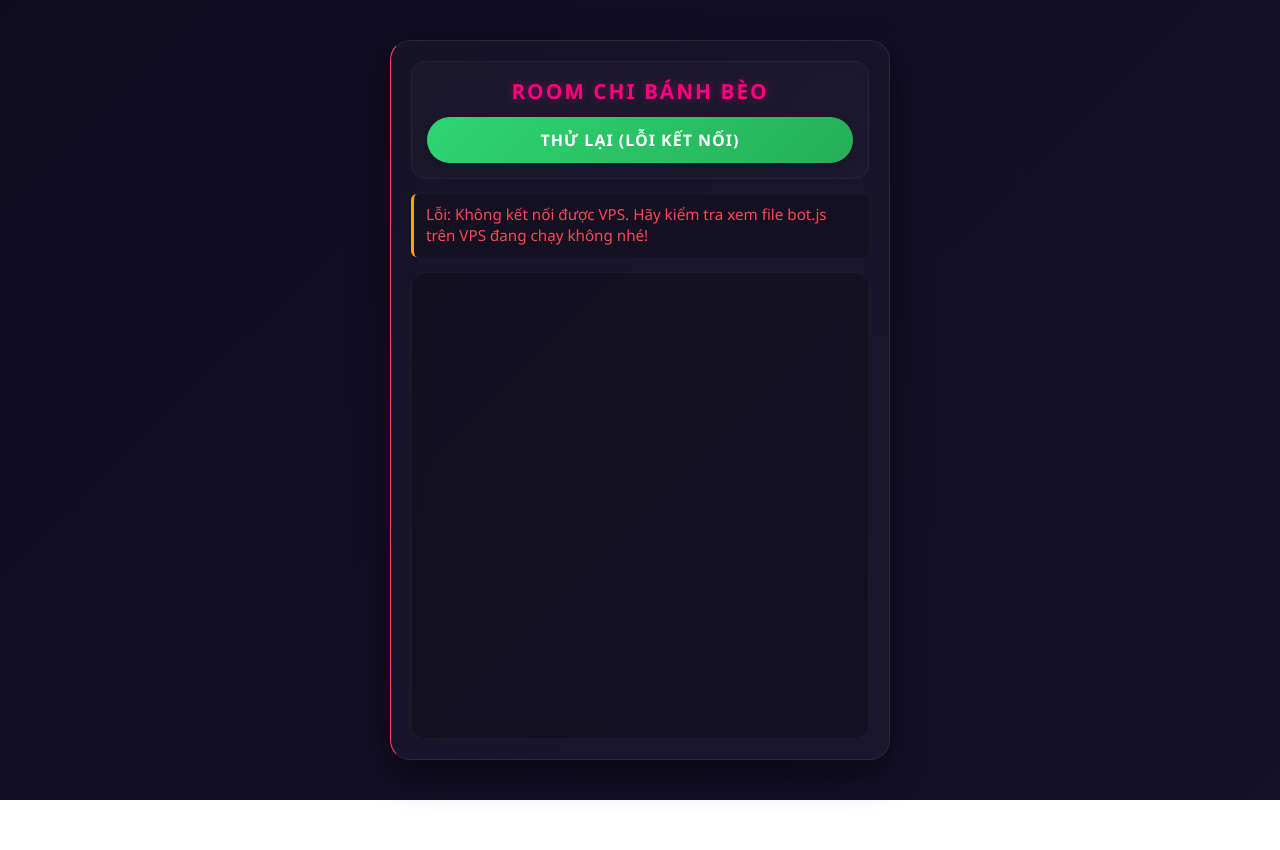
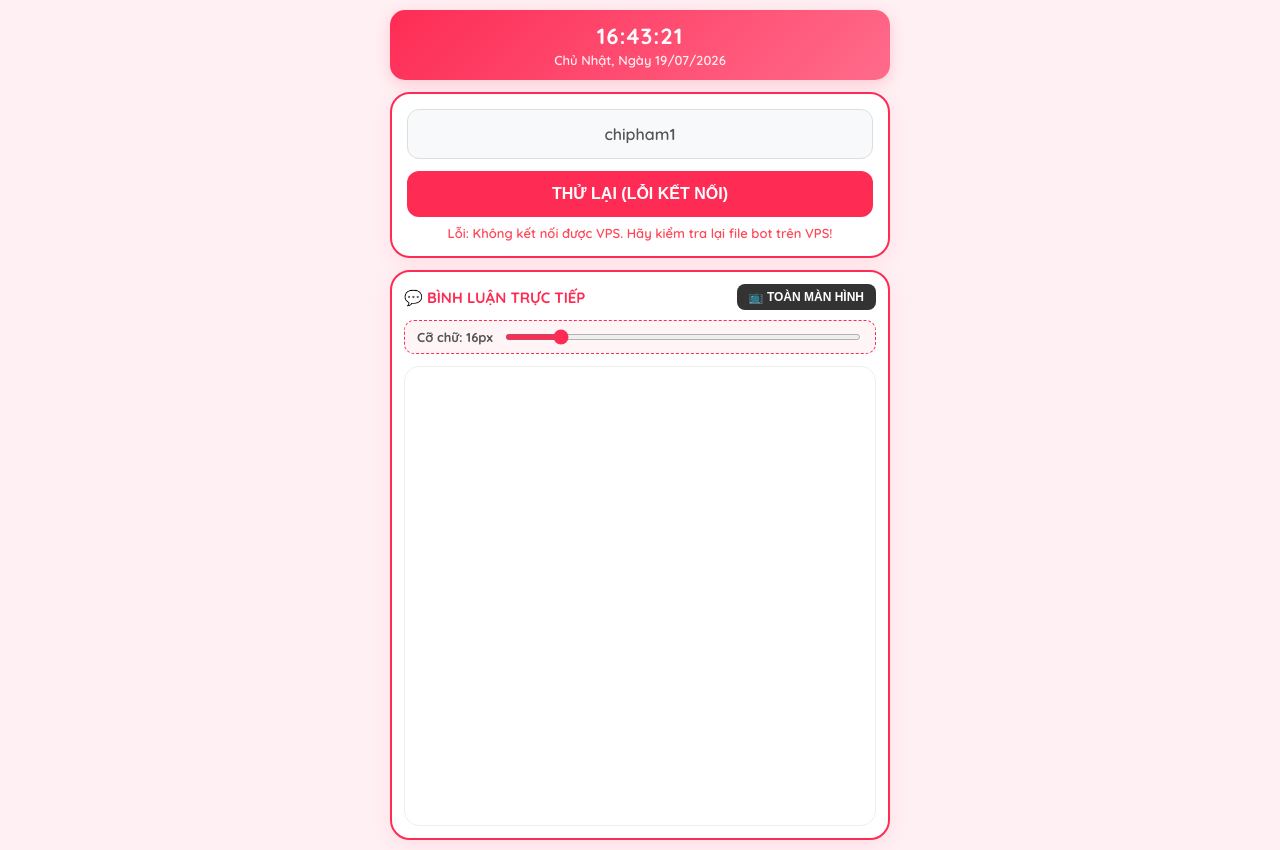
Before and after one commit to cmttiktok/tncmt, a website: page index.html in a window 1280 px wide. Both pictures are taken after a click on the button "BẮT ĐẦU ĐỌC CMT". Before the commit the page ends 800 px from the top, so only its background shows below. Drawn offline with nearby package versions, Linux system fonts and the light colour scheme; no server answers.

Commit message:
Update index.html

```diff
--- a/index.html
+++ b/index.html
@@ -3,195 +3,270 @@
 <head>
     <meta charset="UTF-8">
     <meta name="viewport" content="width=device-width, initial-scale=1.0, maximum-scale=1.0, user-scalable=no">
-    <title>Room Chi Bánh Bèo - TikTok Live Comment</title>
-    <!-- Nhúng thư viện Socket.IO Client -->
+    <title>BÈO LIVE COMMENTS</title>
+    <link href="https://fonts.googleapis.com/css2?family=Quicksand:wght@600;700&display=swap" rel="stylesheet">
+    <!-- Nhúng thư viện Socket.IO Client từ CDN ổn định -->
     <script src="https://cdn.socket.io/4.7.5/socket.io.min.js"></script>
     <style>
-        * {
-            box-sizing: border-box;
-            margin: 0;
-            padding: 0;
-            font-family: 'Segoe UI', Tahoma, Geneva, Verdana, sans-serif;
+        :root {
+            --pink: #fe2c55;
+            --bg: #fff0f3;
+            --panel: #ffffff;
+        }
+        * { box-sizing: border-box; }
+        body {
+            font-family: 'Quicksand', sans-serif;
+            background: var(--bg);
+            margin: 0; padding: 10px;
+            display: flex; flex-direction: column; align-items: center;
+            min-height: 100vh;
+        }
+        .container { width: 100%; max-width: 500px; display: flex; flex-direction: column; gap: 12px; }
+
+        /* Widget Đồng hồ */
+        .clock-card {
+            background: linear-gradient(135deg, var(--pink), #ff6b8b);
+            color: white; padding: 12px; border-radius: 15px;
+            text-align: center; box-shadow: 0 4px 15px rgba(254,44,85,0.2);
+        }
+        #digitalClock { font-size: 22px; font-weight: 700; letter-spacing: 1px; }
+        #digitalDate { font-size: 13px; opacity: 0.9; margin-top: 2px; }
+
+        .card {
+            background: var(--panel); padding: 15px; border-radius: 20px;
+            border: 2px solid var(--pink); box-shadow: 0 6px 20px rgba(254,44,85,0.08);
+            text-align: center;
+        }
+        input[type="text"] {
+            width: 100%; padding: 14px; border-radius: 12px;
+            border: 1px solid #ddd; background: #f8f9fa;
+            font-family: inherit; font-size: 16px; text-align: center; margin-bottom: 12px;
+            outline: none;
         }
 
-        body {
-            background: linear-gradient(135deg, #0f0c20, #15102a);
-            min-height: 100vh;
-            display: flex;
-            justify-content: center;
-            align-items: center;
-            padding: 15px;
-            overflow: hidden;
+        .btn-main {
+            width: 100%; padding: 14px; border: none; border-radius: 12px;
+            background: var(--pink); color: white; font-weight: bold;
+            font-size: 16px; cursor: pointer; transition: 0.2s;
+            -webkit-tap-highlight-color: transparent;
+            text-transform: uppercase;
+        }
+        .btn-main:active { transform: scale(0.98); }
+
+        /* Trạng thái nút bấm khi chuyển sang nút Ngắt kết nối */
+        .btn-stop-mode {
+            background: #333333 !important;
         }
 
-        /* Giao diện Glassmorphic tối ưu 1 cột cho Mobile */
-        .container {
-            width: 100%;
-            max-width: 500px;
-            background: rgba(255, 255, 255, 0.03);
-            backdrop-filter: blur(15px);
-            -webkit-backdrop-filter: blur(15px);
-            border: 1px solid rgba(255, 255, 255, 0.08);
-            border-radius: 20px;
-            padding: 20px;
-            box-shadow: 0 15px 35px rgba(0, 0, 0, 0.5);
-            display: flex;
-            flex-direction: column;
-            gap: 15px;
-            height: 90vh;
+        .status-text { font-size: 13px; color: #ffa502; margin-top: 8px; display: block; font-weight: 600; }
+
+        /* Thanh điều khiển cỡ chữ */
+        .font-control {
+            display: flex; align-items: center; justify-content: space-between;
+            gap: 10px; margin-bottom: 12px; background: #fff5f7;
+            padding: 8px 12px; border-radius: 10px; border: 1px dashed var(--pink);
+        }
+        .font-control label { font-size: 13px; color: #555; font-weight: bold; white-space: nowrap; }
+        .font-control input[type="range"] {
+            flex: 1; accent-color: var(--pink); cursor: pointer; height: 6px;
         }
 
-        .header-panel {
-            background: rgba(255, 255, 255, 0.02);
-            border-radius: 15px;
-            padding: 15px;
-            text-align: center;
-            border: 1px solid rgba(255, 255, 255, 0.05);
+        /* Tiêu đề khung chat và nút kích hoạt toàn màn hình */
+        .chat-header {
+            display: flex; justify-content: space-between; align-items: center; margin-bottom: 10px;
+        }
+        .chat-title { margin: 0; color: var(--pink); font-size: 15px; }
+        .btn-action {
+            background: #333; color: white; border: none; padding: 6px 12px;
+            font-size: 12px; font-weight: bold; border-radius: 8px; cursor: pointer;
+        }
+        .btn-close-full {
+            background: #fe2c55; color: white; border: none; padding: 8px 16px;
+            font-size: 14px; font-weight: bold; border-radius: 8px; cursor: pointer; display: none;
         }
 
-        h2 {
-            color: #ff007f;
-            font-size: 1.3rem;
-            text-transform: uppercase;
-            letter-spacing: 2px;
-            margin-bottom: 12px;
-            text-shadow: 0 0 10px rgba(255, 0, 127, 0.4);
+        /* Khung chatbox mượt mà */
+        .chat-box-wrapper {
+            position: relative; width: 100%;
         }
+        .chat-box {
+            width: 100%; height: calc(100vh - 340px); min-height: 350px; max-height: 550px;
+            background: #fff; border-radius: 15px; border: 1px solid #eee;
+            padding: 12px; overflow-y: auto; text-align: left;
+            display: flex; flex-direction: column; gap: 8px; transition: all 0.2s ease-in-out;
+        }
+        .msg { font-size: 16px; line-height: 1.4; animation: fadeIn 0.2s ease; word-break: break-word; }
+        .user { color: var(--pink); font-weight: 700; margin-right: 5px; }
+        .txt { color: #333; }
 
-        /* Thiết kế nút bấm */
-        .control-btn {
-            width: 100%;
-            padding: 12px 20px;
-            font-size: 1rem;
-            font-weight: bold;
-            border: none;
-            border-radius: 25px;
-            cursor: pointer;
-            transition: all 0.3s ease;
-            text-transform: uppercase;
-            letter-spacing: 1px;
-            color: #fff;
-            box-shadow: 0 4px 15px rgba(0,0,0,0.2);
+        /* ========================================== */
+        /* CSS CHẾ ĐỘ TOÀN MÀN HÌNH ẢO CHO MOBILE */
+        /* ========================================== */
+        body.fullscreen-mode {
+            overflow: hidden; padding: 0;
         }
-
-        .btn-start {
-            background: linear-gradient(135deg, #2ed573, #26af58);
+        body.fullscreen-mode .container > *:not(.card-chat-area) {
+            display: none !important;
         }
-
-        .btn-stop {
-            background: linear-gradient(135deg, #ff4757, #ff2a3b);
+        body.fullscreen-mode .container {
+            max-width: 100vw; height: 100vh; gap: 0;
         }
-
-        /* Khu vực hiển thị Trạng thái & Comments */
-        .status-container {
-            background: rgba(0, 0, 0, 0.2);
-            border-left: 3px solid #ffa502;
-            padding: 10px 12px;
-            border-radius: 6px;
-            font-size: 0.9rem;
+        body.fullscreen-mode .card-chat-area {
+            border: none !important; border-radius: 0 !important;
+            width: 100vw !important; height: 100vh !important;
+            padding: 12px !important; display: flex; flex-direction: column;
         }
-
-        .comment-box {
-            flex: 1;
-            background: rgba(0, 0, 0, 0.25);
-            border-radius: 15px;
-            padding: 12px;
-            overflow-y: auto;
-            border: 1px solid rgba(255, 255, 255, 0.04);
-            display: flex;
-            flex-direction: column;
-            gap: 10px;
-            scroll-behavior: smooth;
+        body.fullscreen-mode .chat-box {
+            flex: 1 !important; height: auto !important; max-height: none !important;
+            border-radius: 10px !important; margin-bottom: 5px;
         }
-
-        /* Định dạng từng dòng Comment */
-        .comment-item {
-            background: rgba(255, 255, 255, 0.04);
-            padding: 10px 12px;
-            border-radius: 10px;
-            border-left: 3px solid #ff007f;
-            animation: fadeIn 0.3s ease;
-        }
-
-        .nickname {
-            font-weight: bold;
-            color: #00d2d3;
-            font-size: 0.9rem;
-            margin-bottom: 3px;
-        }
-
-        .comment-text {
-            color: #f5f6fa;
-            font-size: 0.95rem;
-            line-height: 1.4;
-            word-break: break-word;
-        }
+        body.fullscreen-mode .btn-action { display: none; }
+        body.fullscreen-mode .btn-close-full { display: block; }
+        /* ========================================== */
 
         @keyframes fadeIn {
-            from { opacity: 0; transform: translateY(5px); }
+            from { opacity: 0; transform: translateY(4px); }
             to { opacity: 1; transform: translateY(0); }
-        }
-
-        /* Tối ưu thanh cuộn mượt mà */
-        .comment-box::-webkit-scrollbar {
-            width: 5px;
-        }
-        .comment-box::-webkit-scrollbar-thumb {
-            background: rgba(255, 255, 255, 0.1);
-            border-radius: 10px;
         }
     </style>
 </head>
 <body>
 
     <div class="container">
-        <div class="header-panel">
-            <h2>ROOM CHI BÁNH BÈO</h2>
-            <button id="toggleBtn" class="control-btn btn-start">BẮT ĐẦU ĐỌC CMT</button>
+        <!-- Khung Đồng hồ -->
+        <div class="clock-card">
+            <div id="digitalClock">00:00:00</div>
+            <div id="digitalDate">Thứ ..., Ngày --/--/----</div>
         </div>
 
-        <div class="status-container" id="statusMsg">
-            <div class="comment-text" style="color: #ffa502;">○ Hệ thống đang tạm nghỉ. Bấm nút để kết nối VPS.</div>
+        <!-- Khung Điều khiển chính (Bật/Tắt đồng bộ VPS) -->
+        <div class="card">
+            <input type="text" id="username" value="chipham1" placeholder="Nhập tên tài khoản TikTok Live" disabled>
+            <button class="btn-main" id="btnConnect">BẮT ĐẦU ĐỌC CMT</button>
+            <span class="status-text" id="status">○ Hệ thống đang tạm nghỉ. Bấm nút để kết nối VPS.</span>
         </div>
 
-        <div class="comment-box" id="commentList">
-            <!-- Comment mới sẽ tự động đẩy vào đây -->
+        <!-- Khung Vùng hiển thị nội dung Chat sống -->
+        <div class="card card-chat-area" style="padding: 12px;">
+            <div class="chat-header">
+                <h3 class="chat-title">💬 BÌNH LUẬN TRỰC TIẾP</h3>
+                <button id="btnFullscreen" class="btn-action">📺 TOÀN MÀN HÌNH</button>
+                <button id="btnCloseFullscreen" class="btn-close-full">❌ THOÁT TOÀN MÀN HÌNH</button>
+            </div>
+
+            <div class="font-control">
+                <label for="fontSizeSlider">Cỡ chữ: <span id="fontSizeVal">16</span>px</label>
+                <input type="range" id="fontSizeSlider" min="14" max="28" value="16">
+            </div>
+
+            <div class="chat-box-wrapper">
+                <div class="chat-box" id="chatBox"></div>
+            </div>
         </div>
     </div>
 
     <script>
-        // CẤU HÌNH IP VPS ĐÚNG PORT 3001
+        // ĐƯỜNG DẪN ĐỊNH DANH VPS (ĐÚNG CỔNG 3001)
         const VPS_IP = "http://34.126.191.224:3001";
 
         let socket = null;
-        const toggleBtn = document.getElementById('toggleBtn');
-        const statusMsg = document.getElementById('statusMsg');
-        const commentList = document.getElementById('commentList');
+        const btnConnect = document.getElementById('btnConnect');
+        const usernameInput = document.getElementById('username');
+        const statusText = document.getElementById('status');
+        const chatBox = document.getElementById('chatBox');
 
-        // Hàm đặt lại trạng thái giao diện nguyên bản
-        function resetUI() {
-            toggleBtn.innerText = "BẮT ĐẦU ĐỌC CMT";
-            toggleBtn.className = "control-btn btn-start";
-            statusMsg.innerHTML = `<div class="comment-text" style="color: #ffa502;">○ Đã ngắt kết nối an toàn với VPS. Luồng cào dừng hoàn toàn.</div>`;
-            statusMsg.parentElement.style.borderLeftColor = "#ffa502";
+        const fontSizeSlider = document.getElementById('fontSizeSlider');
+        const fontSizeVal = document.getElementById('fontSizeVal');
+        const btnFullscreen = document.getElementById('btnFullscreen');
+        const btnCloseFullscreen = document.getElementById('btnCloseFullscreen');
+
+        let currentFontSize = 16;
+        let wakeLock = null;
+
+        // 1. Logic Đồng hồ tự động cập nhật[cite: 2]
+        function updateClock() {
+            const now = new Date();
+            const hours = String(now.getHours()).padStart(2, '0');
+            const minutes = String(now.getMinutes()).padStart(2, '0');
+            const seconds = String(now.getSeconds()).padStart(2, '0');
+            document.getElementById('digitalClock').innerText = `${hours}:${minutes}:${seconds}`;
+
+            const days = ['Chủ Nhật', 'Thứ Hai', 'Thứ Ba', 'Thứ Tư', 'Thứ Năm', 'Thứ Sáu', 'Thứ Bảy'];
+            const dayName = days[now.getDay()];
+            const day = String(now.getDate()).padStart(2, '0');
+            const month = String(now.getMonth() + 1).padStart(2, '0');
+            const year = now.getFullYear();
+            document.getElementById('digitalDate').innerText = `${dayName}, Ngày ${day}/${month}/${year}`;
+        }
+        setInterval(updateClock, 1000);
+        updateClock();
+
+        // 2. Thanh trượt điều chỉnh kích thước chữ[cite: 2]
+        fontSizeSlider.oninput = (e) => {
+            currentFontSize = e.target.value;
+            fontSizeVal.innerText = currentFontSize;
+
+            const messages = chatBox.getElementsByClassName('msg');
+            for(let msg of messages) {
+                msg.style.fontSize = currentFontSize + 'px';
+            }
+        };
+
+        // 3. Giữ màn hình luôn sáng chủ động (Wake Lock API)[cite: 2]
+        async function requestWakeLock() {
+            if ('wakeLock' in navigator) {
+                try {
+                    wakeLock = await navigator.wakeLock.request('screen');
+                    console.log('Màn hình đang được giữ sáng chủ động...');
+                } catch (err) {
+                    console.warn(`WakeLock lỗi: ${err.message}`);
+                }
+            }
         }
 
-        toggleBtn.addEventListener('click', () => {
+        document.addEventListener('visibilitychange', async () => {
+            if (wakeLock !== null && document.visibilityState === 'visible') {
+                await requestWakeLock();
+            }
+        });
+
+        // 4. Xử lý chế độ Toàn màn hình ảo (Virtual Fullscreen) chuẩn Mobile[cite: 2]
+        btnFullscreen.onclick = () => {
+            document.body.classList.add('fullscreen-mode');
+            chatBox.scrollTop = chatBox.scrollHeight;
+        };
+
+        btnCloseFullscreen.onclick = () => {
+            document.body.classList.remove('fullscreen-mode');
+            chatBox.scrollTop = chatBox.scrollHeight;
+        };
+
+        // Hàm đặt lại trạng thái UI nguyên bản khi đóng kết nối
+        function resetUI() {
+            btnConnect.innerText = "BẮT ĐẦU ĐỌC CMT";
+            btnConnect.className = "btn-main";
+            statusText.innerText = "○ Đã ngắt kết nối an toàn với VPS. Luồng cào dừng hoàn toàn.";
+            statusText.style.color = "#ffa502";
+        }
+
+        // 5. Logic Xử lý sự kiện On/Off chính (Liên kết chặt chẽ bảo vệ IP VPS)
+        btnConnect.onclick = async () => {
             if (!socket || !socket.connected) {
-                // HÀNH ĐỘNG: BẬT KẾT NỐI
-                toggleBtn.innerText = "ĐANG KẾT NỐI...";
+                // HÀNH ĐỘNG: KÍCH HOẠT KẾT NỐI LÊN VPS
+                btnConnect.innerText = "ĐANG KẾT NỐI...";
 
-                // QUAN TRỌNG: Thiết lập reconnection: false để chặn triệt để trình duyệt tự kết nối lại ngầm khi tắt
+                // Cấu hình chặn Auto-reconnect ngầm
                 socket = io(VPS_IP, {
                     forceNew: true,
                     reconnection: false
                 });
 
-                socket.on('connect', () => {
-                    toggleBtn.innerText = "NGẮT KẾT NỐI (ĐANG LIVE)";
-                    toggleBtn.className = "control-btn btn-stop";
-                    statusMsg.innerHTML = `<div class="comment-text" style="color: #2ed573;">● Đã kết nối thành công với VPS! Đang đợi cmt...</div>`;
-                    statusMsg.parentElement.style.borderLeftColor = "#2ed573";
+                socket.on('connect', async () => {
+                    btnConnect.innerText = "NGẮT KẾT NỐI (ĐANG LIVE)";
+                    btnConnect.className = "btn-main btn-stop-mode";
+                    statusText.innerText = "● Đã kết nối thành công với VPS! Đang đợi cmt...";
+                    statusText.style.color = "#2ed573";
+                    await requestWakeLock(); // Bật giữ sáng màn hình[cite: 2]
                 });
 
                 socket.on('disconnect', () => {
@@ -199,44 +274,44 @@
                 });
 
                 socket.on('connect_error', () => {
-                    toggleBtn.innerText = "THỬ LẠI (LỖI KẾT NỐI)";
-                    toggleBtn.className = "control-btn btn-start";
-                    statusMsg.innerHTML = `<div class="comment-text" style="color: #ff4757;">Lỗi: Không kết nối được VPS. Hãy kiểm tra xem file bot.js trên VPS đang chạy không nhé!</div>`;
-                    statusMsg.parentElement.style.borderLeftColor = "#ff4757";
+                    btnConnect.innerText = "THỬ LẠI (LỖI KẾT NỐI)";
+                    btnConnect.className = "btn-main";
+                    statusText.innerText = "Lỗi: Không kết nối được VPS. Hãy kiểm tra lại file bot trên VPS!";
+                    statusText.style.color = "#ff4757";
                     if(socket) {
                         socket.close();
                         socket = null;
                     }
                 });
 
-                // Nhận bình luận đổ về từ VPS
+                // Nhận bình luận đổ về từ sự kiện gốc của file bot.js
                 socket.on('new_comment', (data) => {
-                    const commentItem = document.createElement('div');
-                    commentItem.className = 'comment-item';
-                    commentItem.innerHTML = `
-                        <div class="nickname">${data.nickname} <span style="color:rgba(255,255,255,0.25); font-size:0.8rem; font-weight:normal;">@${data.username}</span></div>
-                        <div class="comment-text">${data.comment}</div>
-                    `;
-                    commentList.appendChild(commentItem);
+                    const msgDiv = document.createElement('div');
+                    msgDiv.className = 'msg';
+                    msgDiv.style.fontSize = currentFontSize + 'px';
+                    // Ghép định dạng hiển thị Nickname @username kèm comment sống động
+                    msgDiv.innerHTML = `<span class="user">${data.nickname} <span style="color:rgba(0,0,0,0.3); font-size:0.8rem; font-weight:normal;">@${data.username}</span>:</span><span class="txt">${data.comment}</span>`;
+                    chatBox.appendChild(msgDiv);
 
-                    // Tự động cuộn xuống dưới cùng để bám theo luồng chat sống
-                    commentList.scrollTop = commentList.scrollHeight;
+                    // Tự động cuộn khung chat bám đuôi cmt[cite: 2]
+                    chatBox.scrollTop = chatBox.scrollHeight;
 
-                    // Giới hạn lưu tối đa 50 dòng trên giao diện điện thoại để tránh nặng máy
-                    const currentItems = commentList.getElementsByClassName('comment-item');
+                    // Giới hạn lưu tối đa 50 dòng trên điện thoại để máy mượt không giật lag
+                    const currentItems = chatBox.getElementsByClassName('msg');
                     if (currentItems.length > 50) {
                         currentItems[0].remove();
                     }
                 });
 
             } else {
-                // HÀNH ĐỘNG: CHỦ ĐỘNG NGẮT KẾT NỐI
-                statusMsg.innerHTML = `<div class="comment-text" style="color: #ffa502;">Đang gửi lệnh ngắt luồng tới VPS...</div>`;
-                socket.close(); // Hủy liên kết socket hoàn toàn ngay lập tức
-                socket = null;  // Giải phóng biến lưu trữ để ngắt triệt để
+                // HÀNH ĐỘNG: CHỦ ĐỘNG BẤM NÚT NGẮT KẾT NỐI (Triệt tiêu luồng cào ngay lập tức)
+                statusText.innerText = "Đang gửi lệnh ngắt luồng tới VPS...";
+                statusText.style.color = "#ffa502";
+                socket.close(); // Đóng socket tức thì
+                socket = null;  // Hủy biến triệt để chặn auto reconnect
                 resetUI();
             }
-        });
+        };
     </script>
 </body>
 </html>
```
